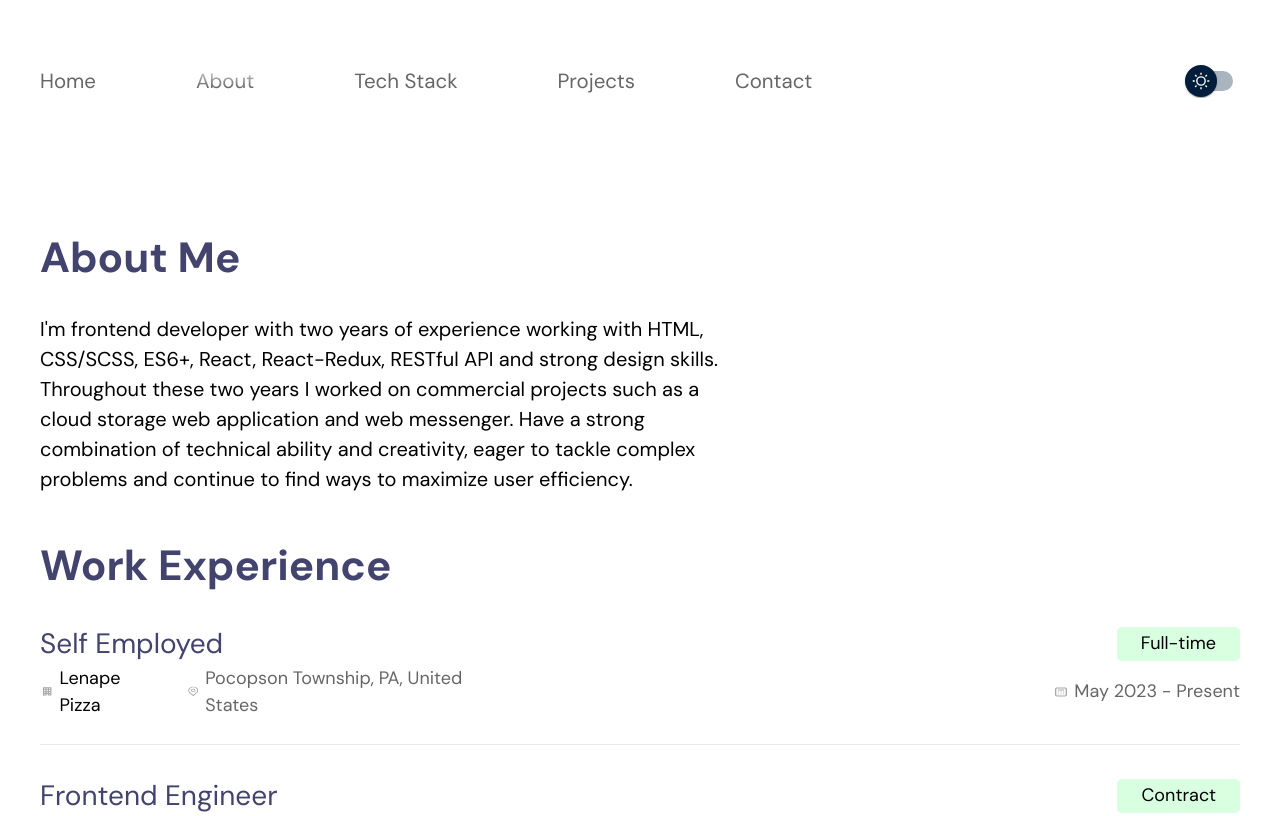
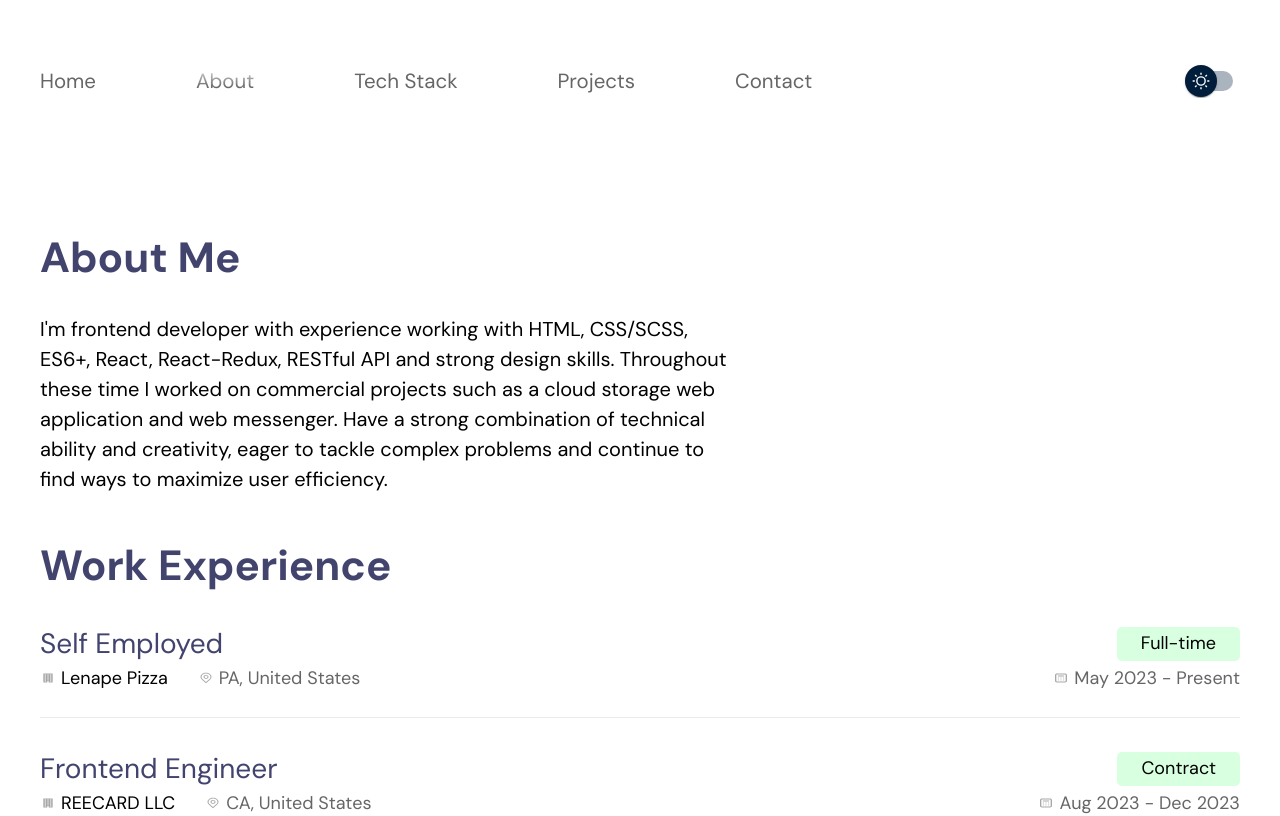
Before and after one commit to Birlogich/portfolio, a React (Create React App) app: page /about in a window 1280 px wide. Shown: the top 816 px of the page. Built offline with nearby package versions, Linux system fonts and the light colour scheme.

Commit message:
some minor chagnes

```diff
--- a/src/components/About/About.jsx
+++ b/src/components/About/About.jsx
@@ -7,7 +7,7 @@ const jobs = [
     title: "Self Employed",
     type: "Full-time",
     company: "Lenape Pizza",
-    location: "Pocopson Township, PA, United States",
+    location: "PA, United States",
     time: "May 2023 - Present",
   },
   {
@@ -53,12 +53,12 @@ export const About = () => {
         My Resume(click to download)
       </Link> */}
       <p className="max-w-[700px] mb-[40px] text-[20px] text-link-color sm:mb-[20px]">
-        I'm frontend developer with two years of experience working with HTML,
-        CSS/SCSS, ES6+, React, React-Redux, RESTful API and strong design
-        skills. Throughout these two years I worked on commercial projects such
-        as a cloud storage web application and web messenger. Have a strong
-        combination of technical ability and creativity, eager to tackle complex
-        problems and continue to find ways to maximize user efficiency.
+        I'm frontend developer with experience working with HTML, CSS/SCSS,
+        ES6+, React, React-Redux, RESTful API and strong design skills.
+        Throughout these time I worked on commercial projects such as a cloud
+        storage web application and web messenger. Have a strong combination of
+        technical ability and creativity, eager to tackle complex problems and
+        continue to find ways to maximize user efficiency.
       </p>
       <h2 className="text-section-title-color text-section-title font-bold mb-[40px] sm:mb-[20px]">
         Work Experience
```
